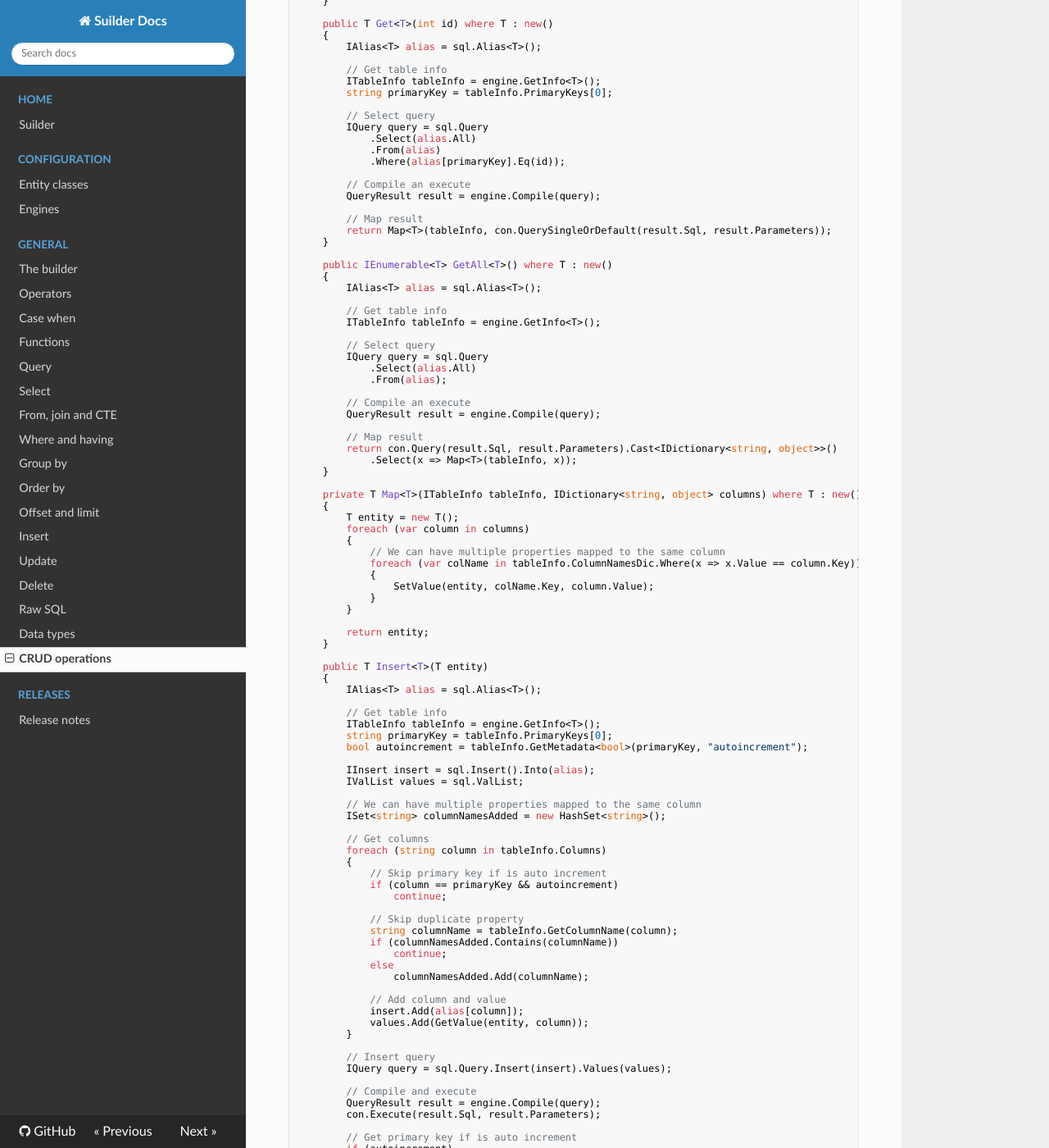
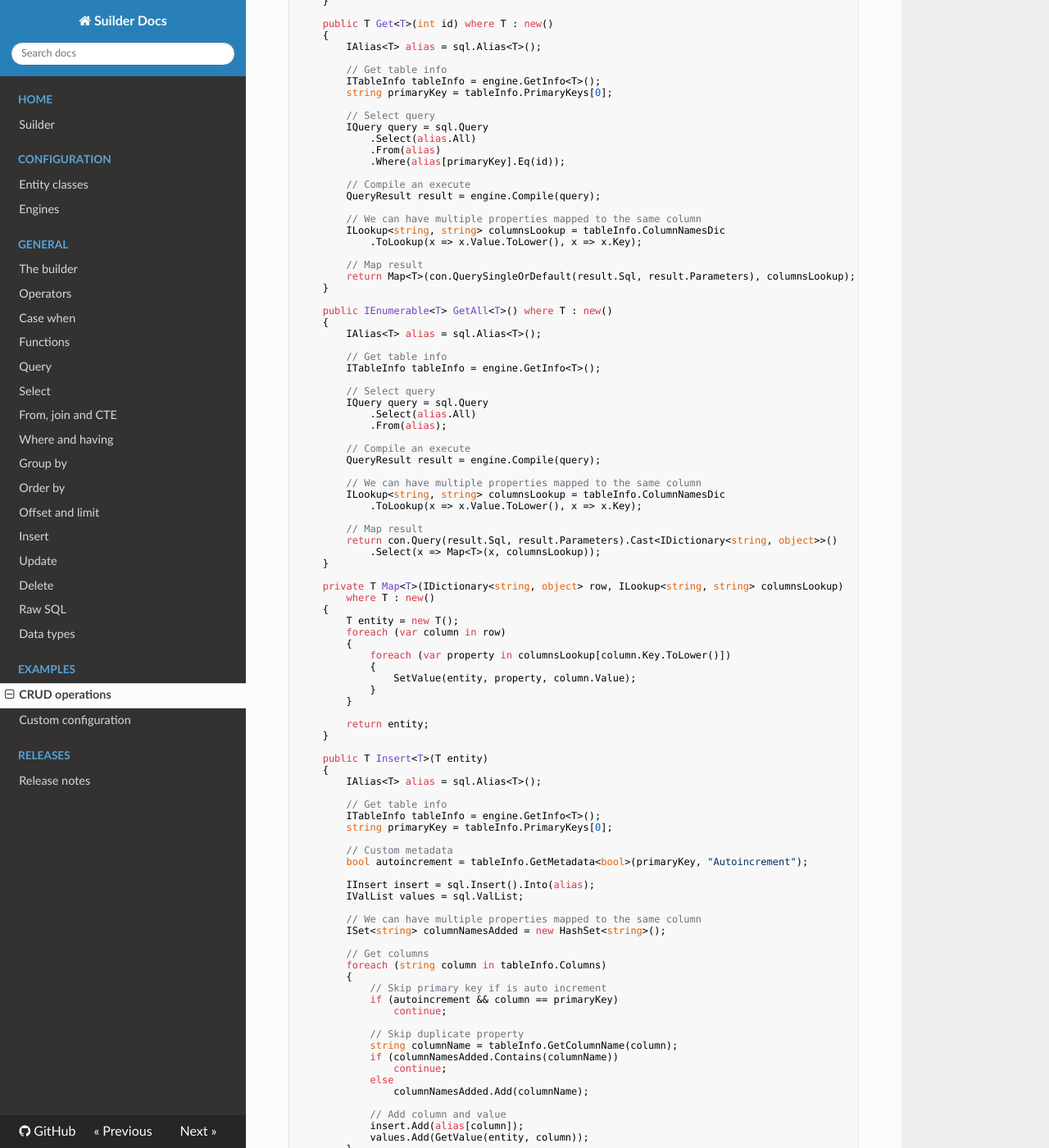
Before and after one commit to Ropticus/Suilder-docs, an MkDocs documentation site: the page built from docs/examples/crud.md, in a window 1280 px wide and 1400 px high, scrolled down 683 px. Shown: the whole window at 82% size. Built offline with MkDocs 1.6.1, drawn with Linux system fonts in a browser that asks for light colours; nearby versions of some CDN libraries.

Commit message:
Add examples section

```diff
--- a/docs/general/crud.md
+++ b/docs/examples/crud.md
@@ -40,8 +40,12 @@ public class CrudExample
         // Compile an execute
         QueryResult result = engine.Compile(query);
 
+        // We can have multiple properties mapped to the same column
+        ILookup<string, string> columnsLookup = tableInfo.ColumnNamesDic
+            .ToLookup(x => x.Value.ToLower(), x => x.Key);
+
         // Map result
-        return Map<T>(tableInfo, con.QuerySingleOrDefault(result.Sql, result.Parameters));
+        return Map<T>(con.QuerySingleOrDefault(result.Sql, result.Parameters), columnsLookup);
     }
 
     public IEnumerable<T> GetAll<T>() where T : new()
@@ -59,20 +63,24 @@ public class CrudExample
         // Compile an execute
         QueryResult result = engine.Compile(query);
 
+        // We can have multiple properties mapped to the same column
+        ILookup<string, string> columnsLookup = tableInfo.ColumnNamesDic
+            .ToLookup(x => x.Value.ToLower(), x => x.Key);
+
         // Map result
         return con.Query(result.Sql, result.Parameters).Cast<IDictionary<string, object>>()
-            .Select(x => Map<T>(tableInfo, x));
+            .Select(x => Map<T>(x, columnsLookup));
     }
 
-    private T Map<T>(ITableInfo tableInfo, IDictionary<string, object> columns) where T : new()
+    private T Map<T>(IDictionary<string, object> row, ILookup<string, string> columnsLookup)
+        where T : new()
     {
         T entity = new T();
-        foreach (var column in columns)
+        foreach (var column in row)
         {
-            // We can have multiple properties mapped to the same column
-            foreach (var colName in tableInfo.ColumnNamesDic.Where(x => x.Value == column.Key))
+            foreach (var property in columnsLookup[column.Key.ToLower()])
             {
-                SetValue(entity, colName.Key, column.Value);
+                SetValue(entity, property, column.Value);
             }
         }
 
@@ -86,7 +94,9 @@ public class CrudExample
         // Get table info
         ITableInfo tableInfo = engine.GetInfo<T>();
         string primaryKey = tableInfo.PrimaryKeys[0];
-        bool autoincrement = tableInfo.GetMetadata<bool>(primaryKey, "autoincrement");
+
+        // Custom metadata
+        bool autoincrement = tableInfo.GetMetadata<bool>(primaryKey, "Autoincrement");
 
         IInsert insert = sql.Insert().Into(alias);
         IValList values = sql.ValList;
@@ -98,7 +108,7 @@ public class CrudExample
         foreach (string column in tableInfo.Columns)
         {
             // Skip primary key if is auto increment
-            if (column == primaryKey && autoincrement)
+            if (autoincrement && column == primaryKey)
                 continue;
 
             // Skip duplicate property
--- a/mkdocs.yml
+++ b/mkdocs.yml
@@ -4,26 +4,26 @@ copyright: Copyright (c) 2019 Víctor Diez
 repo_url: https://github.com/Ropticus/Suilder-docs
 edit_uri: blob/master/docs/
 theme:
-    name: readthedocs
-    highlightjs: true
-    hljs_languages:
-        - csharp
+  name: readthedocs
+  highlightjs: true
+  hljs_languages:
+    - csharp
 
 markdown_extensions:
-    - admonition
-    - toc:
-        permalink: True
+  - admonition
+  - toc:
+      permalink: true
 
 extra_css:
-    - _css/extra.css
+  - _css/extra.css
 
 nav:
-- Home:
+  - Home:
     - 'index.md'
-- Configuration:
+  - Configuration:
     - 'configuration/entity-classes.md'
     - 'configuration/engines.md'
-- General:
+  - General:
     - 'general/builder.md'
     - 'general/operators.md'
     - 'general/case-when.md'
@@ -40,6 +40,8 @@ nav:
     - 'general/delete.md'
     - 'general/raw-sql.md'
     - 'general/data-types.md'
-    - 'general/crud.md'
-- Releases:
+  - Examples:
+    - 'examples/crud.md'
+    - 'examples/custom-configuration.md'
+  - Releases:
     - 'releases/releases-notes.md'
```
Also changed, not shown: docs/examples/custom-configuration.md (added, +39 -0 lines), docs/general/select.md (+1 -1 lines), docs/index.md (+4 -1 lines).
